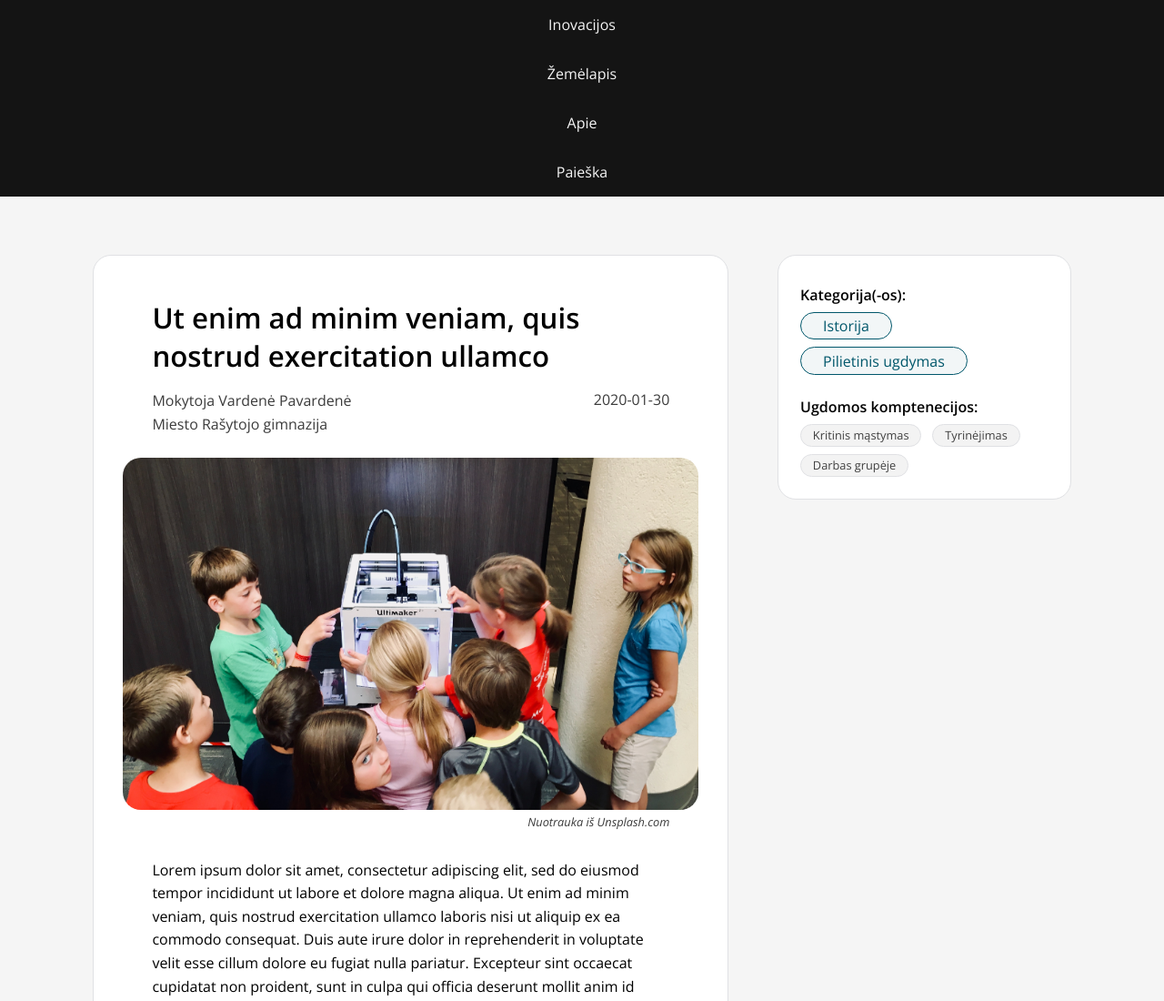
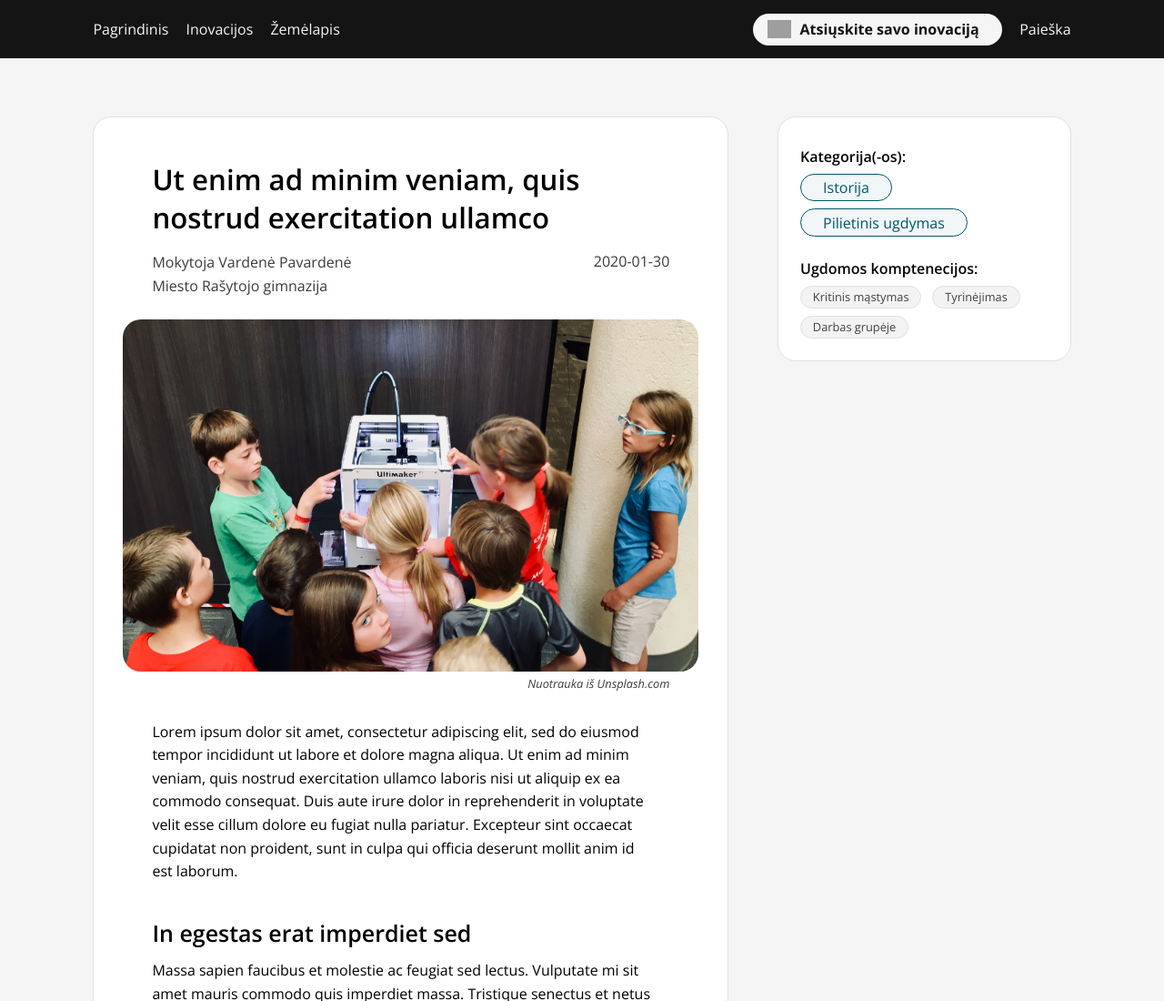
Before and after one commit to RimanteRaz/ugdymo-inovacijos, a plain HTML site: page post.html in a window 1280 px wide. Shown: the top 1100 px of the page at 91% size. Drawn offline with nearby package versions, Linux system fonts and the light colour scheme; grey boxes are pictures that could not be loaded.

Commit message:
Add new nav to all pages

```diff
--- a/post.html
+++ b/post.html
@@ -10,20 +10,44 @@
   <body>
     <!-- NAVIGATION BAR -->
     <nav>
-        <div class="container">
+      <div class="nav-container">
           <div class="logo">
-                <h5><b>Ugdymo</b> inovacijos</h5>
+              <h6>Ugdymo inovacijos</h6>
           </div>
-            <ul class="nav-links">
+          <div class="nav-bar">
+              <ul class="nav-links primary-menu">
+                  <li><a href="">Pagrindinis</a></li>
                   <li><a href="">Inovacijos</a></li>
                   <li><a href="">Žemėlapis</a></li>
-                <li><a href="">Apie</a></li>
+              </ul>
+              <ul class="nav-links secondary-menu">
                   <li><a href="">Paieška</a></li>
               </ul>
+              <a href="" class="nav-cta btn-light">Atsiųskite savo inovaciją</a>
+          </div>
+          <div class="dt-nav-bar">
+              <div class="dt-nav-links dt-primary-menu">
+                  <ul>
+                      <li><a href="">Pagrindinis</a></li>
+                      <li><a href="">Inovacijos</a></li>
+                      <li><a href="">Žemėlapis</a></li>
+                  </ul>
+              </div>
+              <div class="dt-nav-cta">
+                  <a href="" class="btn-light"><img src="https://img.icons8.com/metro/26/000000/paper-plane.png"/><span>Atsiųskite savo inovaciją</span></a>
+              </div>
+              <div class="dt-nav-links dt-secondary-menu">
+                  <ul>
+                      <li><a href="">Paieška</a></li>
+                  </ul>
+              </div>
+
+          </div>
           <div class="burger">
-                <div class="line1"></div>
-                <div class="line2"></div>
-                <div class="line3"></div>
+              <span></span>
+              <span></span>
+              <span></span>
+              <span></span>
           </div>
       </div>
   </nav>
```
Also changed, not shown: 404.html (+31 -7 lines), archive.html (+31 -7 lines), page.html (+31 -7 lines), search.html (+31 -7 lines). Lines whose indentation alone changed are shown as unchanged.
